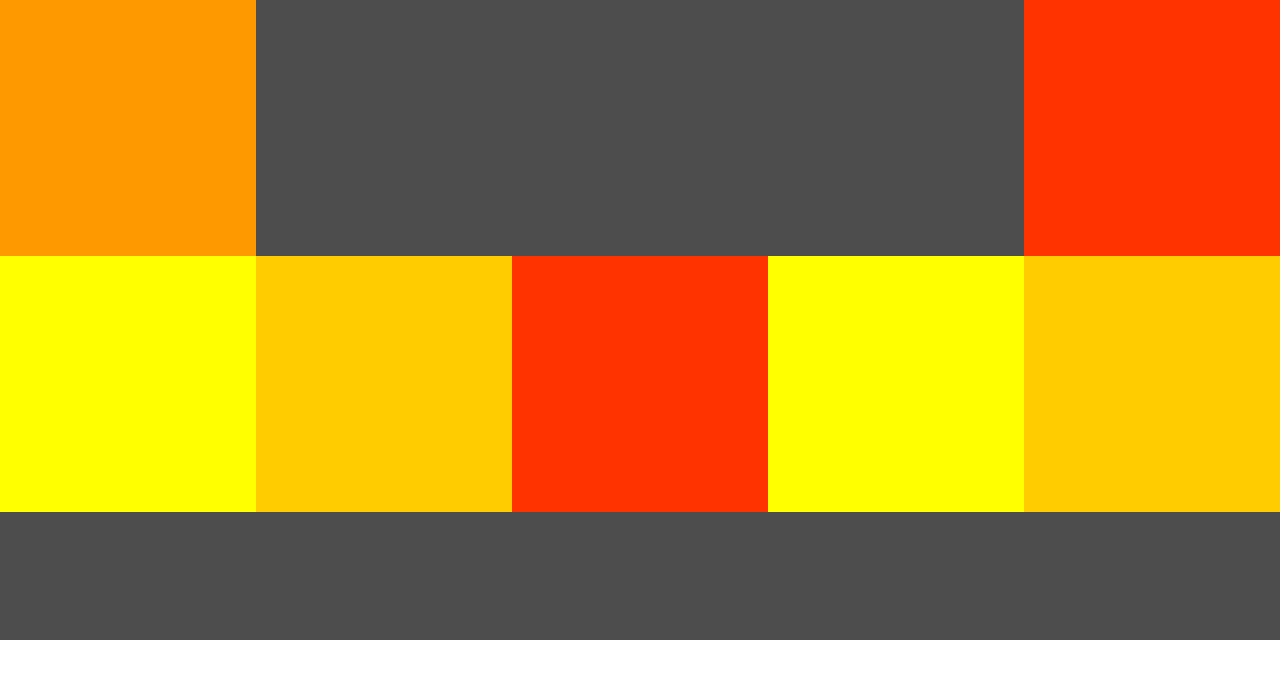
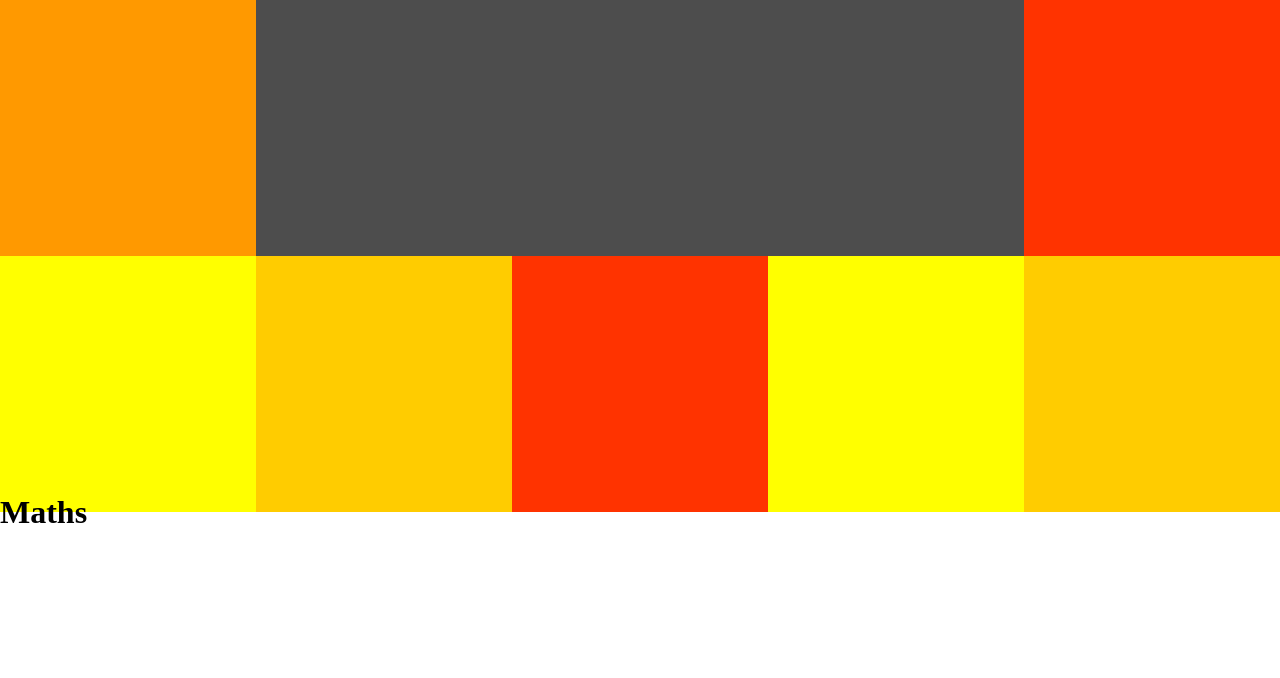
Before and after one commit to jakemortimer/Web-Applications, a plain HTML site: page GCSE/Pages/biology/biology.html in a window 1280 px wide. Drawn offline with Linux system fonts and the light colour scheme.

Commit message:
Changes to pages. External Pages now Useful.

```diff
--- a/GCSE/Pages/biology/biology.html
+++ b/GCSE/Pages/biology/biology.html
@@ -8,7 +8,6 @@
   </head>
   <body>
     <div id='wrapper'>
-    <a href="pages\Maths\Maths.html"><div class='box' id='maths'></div></a><div id='title'></div><a href="pages\Maths\Maths.html"><div class='box' id='b'></div></a>  <a href="pages\Maths\Maths.html"><div class='box' id='c'></div></a><a href="pages\Maths\Maths.html"><div class='box' id='d'></div></a><a href="pages\Maths\Maths.html"><div class='box' id='e'></div></a><a href="pages\Maths\Maths.html"><div class='box' id='f'></div></a><a href="pages\Maths\Maths.html"><div class='box' id='g'></div></a><div id='footer'></div>
-    </div>
+<a href="pages\Maths\Maths.html"><div class='box' id='maths'></div></a><div id='title'></div><a href="pages\chemistry\chemistry.html"><div class='box' id='b'></div></a><a href="pages\biology\biology"><div class='box' id='c'></div></a><a href="pages\Maths\Maths.html"><div class='box' id='d'></div></a><a href="pages\Maths\Maths.html"><div class='box' id='e'></div></a><a href="pages\Maths\Maths.html"><div class='box' id='f'></div></a><a href="pages\Maths\Maths.html"><div class='box' id='g'></div></a><div id='Detailhead'><h1>Maths</h1></div>    </div>
   </body>
 </html>
```
Also changed, not shown: GCSE/Pages/chemistry/chemistry.html (+1 -2 lines), GCSE/Pages/english/english.html (+1 -2 lines), GCSE/Pages/maths/maths.html (+1 -2 lines), GCSE/Pages/physics/physics.html (+1 -2 lines).
